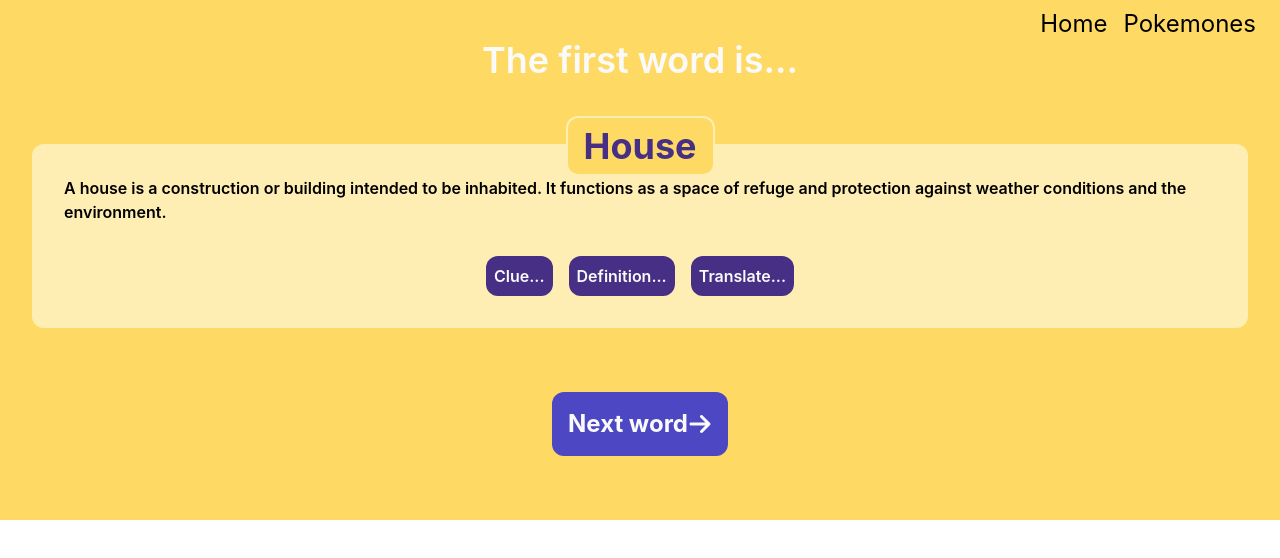
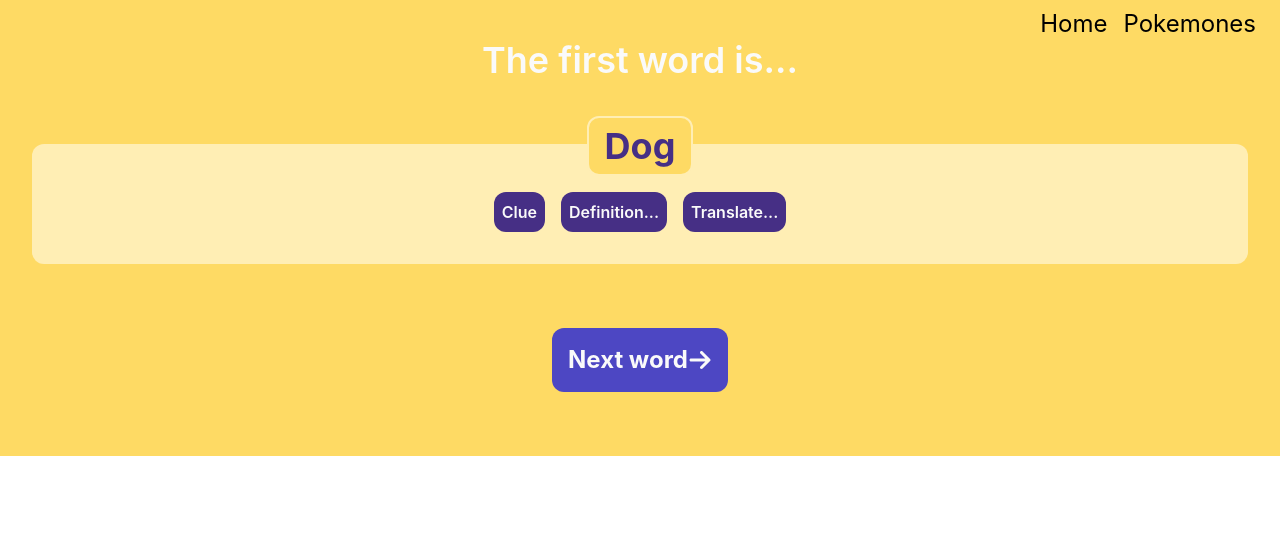
Before and after one commit to Agustin-0/InglishCards, a React (Vite) app: page /LoginPage/Levels/WordsPage in a window 1280 px wide. Shown: the top 558 px of the page. Built offline with nearby package versions, Linux system fonts and the light colour scheme.

Commit message:
funcionalidad de Cards.jsx  anda, hay que refacotirzar

```diff
--- a/src/algoritmoKnuth.js
+++ b/src/algoritmoKnuth.js
@@ -1,13 +1,15 @@
-function mezclar(array){
+
+export default function mezclar(array){
     //Recorre el array de atras hacia adelante
     for (let i = array.length -1; i>0; i--) {
         let j = Math.floor(Math.random() * (i+1));
         [array[i], array[j]] = [array[j], array[i]]
     }
-    console.log(array)
+    return array
+    console.log("se mezclaron")
 }
 
-mezclar([1,2,3,4,5])
+
 
 /*
 En JavaScript, Math es un objeto global incorporado que proporciona constantes y métodos estáticos para realizar operaciones matemáticas. No se necesita instanciar; se llama directamente escribiendo Math.método().
--- /dev/null
+++ b/src/components/pages/ErrorPage.jsx
@@ -0,0 +1,12 @@
+export default function ErrorPage() {
+  return (
+    <div className="h-screen bg-secondary-500 flex justify-center p-16">
+      <h1 className="text-xl md:text-3xl font-semibold text-primary-200">
+        Oops!
+        </h1>
+      <p className="text-lg md:text-3xl font-semibold text-primary-200">
+        Algo salió mal.
+      </p>
+    </div>
+  )
+}
--- a/src/components/ui/Cards.jsx
+++ b/src/components/ui/Cards.jsx
@@ -1,48 +1,84 @@
+import { useEffect, useState } from "react";
 import ButtonCard from "./ButtonCard"
 import { FaArrowRight } from "react-icons/fa6";
+import mezclar from "../../algoritmoKnuth"
+import { words } from "../../data"
+import NotFoundPage from "../pages/NotFoundPage";
 
 export default function Cards(){
-    const words = [
-        {
-            "id": 1,
-            "name": "House",
-            "nameTranslate": "casa",
-            "definition": "A house is a construction or building intended to be inhabited. It functions as a space of refuge and protection against weather conditions and the environment.",
-            "definitionTranslate": "Una casa es una construcción o edificio destinado a ser habitado. Funciona como un espacio de refugio y protección frente a las condiciones climáticas y el entorno.",
-            "clue": "Where does Michael Jackson live?",
-            "clueTranslate": "Donde vive michael jackson?"
-        },
-    ]
+    /*Este componente empieza como un estado inicial "dataMezclada" de [],
+    para llenarlo  se llama con un useEffect al algoritmo knuth, la primera vez.
+    se setea el resultado en "dataMezclada" y por ultimo se pasa a una card
+    y es renderizada */
+    const [dataMezclada, setDataMezclada] = useState([])
+    const [indice, setIndice] = useState(0)
+    const [showInglish, setShowInglish] = useState(true)
+    const currentWord = dataMezclada[indice]
+    const [clue, setClue] = useState(false)
+    const [definition, setDefinition] = useState(false)
+
+    useEffect(() => {
+        setDataMezclada(mezclar(words))
+    },[]) //probemos
+
+    const handleindice = () => {
+        setIndice(indice + 1 )
+    }
+    /*En el primer render react intenta armar el componente siguiendo lo que
+    pusimos que es "dataMezclada[indice].name" el problema es que "indice"
+    es 0 al inicio, por lo para react es undefined y rompe que se debe
+    poner una alternativa que es el if en este caso */
+    if(dataMezclada.length === 0){
+        return <h1>cargando</h1>
+    }
+    /* Este es el famosisimo caso BORDE, si mi array tiene 5 elementos cuado llegue a 5
+    ya va a ser invalido y mostrara esto*/
+    if(indice >= dataMezclada.length){
+        return <NotFoundPage />
+    }
     return(
         <>
             <section className="flex flex-col items-center px-4">
-                {words.map((word) => (
-                    <div key={word.id} className="bg-primary-100 p-8 flex flex-col gap-8 justify-between items-center rounded-xl w-full relative">
+                        <div className="bg-primary-100 p-8 flex flex-col gap-8 justify-between items-center rounded-xl w-full relative">
                             <h2 className="bg-primary-200 rounded-xl text-4xl text-secondary-500
-                        font-bold py-2 px-4 absolute -top-7 border-2 border-primary-100">{word.name}</h2>
-                        <p className="text-base font-semibold">A house is a construction or building intended to be inhabited. It functions as a space of refuge and protection against weather conditions and the environment.</p>
-                        <ul className="flex flex-wrap justify-center gap-4">
+                            font-bold py-2 px-4 absolute -top-7 border-2 border-primary-100">
+                                {showInglish? currentWord.name : currentWord.nameTranslate }
+                                </h2>
+
+                                {!definition? "":<p className="text-base font-semibold text-center">{showInglish? currentWord.definition : currentWord.definitionTranslate }</p> }
+
+                                {!clue? "": <p className="text-base font-semibold text-center">{showInglish?currentWord.clue: currentWord.clueTranslate}</p>}
+
+                            <ul className="flex flex-wrap justify-center gap-4 pt-4">
                                 <li>
-                                <button className="bg-secondary-500 hover:bg-secondary-300 text-base font-semibold text-neutral-50 py-2 px-2 rounded-xl focus:outline-2 focus:outline-offset-2 focus:outline-violet-500 active:bg-violet-700">Clue...</button>
+                                    <button
+                                    onClick={() => setClue(prev => !prev)}
+                                    className="bg-secondary-500 hover:bg-secondary-300 text-base font-semibold text-neutral-50 py-2 px-2 rounded-xl focus:outline-2 focus:outline-offset-2 focus:outline-violet-500 active:bg-violet-700">
+                                        {showInglish? "Clue" : "Pista"}
+                                    </button>
                                 </li>
                                 <li>
-                                <button className="bg-secondary-500 hover:bg-secondary-300 text-base font-semibold text-neutral-50 py-2 px-2 rounded-xl focus:outline-2 focus:outline-offset-2 focus:outline-violet-500 active:bg-violet-700">Definition...</button>
+                                    <button
+                                    onClick={() => setDefinition(prev => !prev)}
+                                    className="bg-secondary-500 hover:bg-secondary-300 text-base font-semibold text-neutral-50 py-2 px-2 rounded-xl focus:outline-2 focus:outline-offset-2 focus:outline-violet-500 active:bg-violet-700">
+                                        {showInglish? "Definition..." : "Definicion"}
+                                    </button>
                                 </li>
                                 <li>
-                                <button className="bg-secondary-500 hover:bg-secondary-300 text-base font-semibold text-neutral-50 py-2 px-2 rounded-xl focus:outline-2 focus:outline-offset-2 focus:outline-violet-500 active:bg-violet-700">Translate...</button>
+                                    <button className="bg-secondary-500 hover:bg-secondary-300 text-base font-semibold text-neutral-50 py-2 px-2 rounded-xl focus:outline-2 focus:outline-offset-2 focus:outline-violet-500 active:bg-violet-700" onClick={() => setShowInglish(!showInglish)}>
+                                        {showInglish? "Translate..." : "Traduccion"}
+                                    </button>
                                 </li>
                             </ul>
                         </div>
-                ))}
 
-                <button className="bg-secondary-400 flex items-center p-4 rounded-xl
+                    <button onClick={handleindice} className="bg-secondary-400 flex items-center p-4 rounded-xl
                                         text-neutral-50 text-2xl font-bold min-w-32 mt-16
                                         hover:bg-secondary-300 focus:outline-2 focus:outline-offset-2 focus:outline-violet-500 active:bg-violet-700">
-                    Next word
+                        {showInglish? "Next word": "siguiente palabra"}
                         <FaArrowRight />
                     </button>
                 </section>
-
         </>
     )
 }
--- /dev/null
+++ b/src/data.js
@@ -0,0 +1,47 @@
+export const words = [
+    {
+        "id": 1,
+        "name": "House",
+        "nameTranslate": "casa",
+        "definition": "A house is a construction or building intended to be inhabited. It functions as a space of refuge and protection against weather conditions and the environment.",
+        "definitionTranslate": "Una casa es una construcción o edificio destinado a ser habitado. Funciona como un espacio de refugio y protección frente a las condiciones climáticas y el entorno.",
+        "clue": "Where does Michael Jackson live?",
+        "clueTranslate": "¿Dónde vive Michael Jackson?"
+    },
+    {
+        "id": 2,
+        "name": "Book",
+        "nameTranslate": "libro",
+        "definition": "A book is a set of written or printed pages bound together that contains stories, information, or knowledge.",
+        "definitionTranslate": "Un libro es un conjunto de páginas escritas o impresas unidas que contienen historias, información o conocimiento.",
+        "clue": "You read this in school or before sleeping.",
+        "clueTranslate": "Lees esto en la escuela o antes de dormir."
+    },
+    {
+        "id": 3,
+        "name": "Car",
+        "nameTranslate": "auto",
+        "definition": "A car is a motor vehicle used for transportation on roads, usually designed to carry a small number of passengers.",
+        "definitionTranslate": "Un auto es un vehículo motorizado utilizado para el transporte en caminos, generalmente diseñado para llevar un pequeño número de pasajeros.",
+        "clue": "People drive this to go to work.",
+        "clueTranslate": "La gente maneja esto para ir al trabajo."
+    },
+    {
+        "id": 4,
+        "name": "Dog",
+        "nameTranslate": "perro",
+        "definition": "A dog is a domesticated animal commonly kept as a pet, known for loyalty and companionship.",
+        "definitionTranslate": "Un perro es un animal domesticado comúnmente tenido como mascota, conocido por su lealtad y compañía.",
+        "clue": "This animal says 'woof'.",
+        "clueTranslate": "Este animal dice 'guau'."
+    },
+    {
+        "id": 5,
+        "name": "Computer",
+        "nameTranslate": "computadora",
+        "definition": "A computer is an electronic device that processes information and allows users to perform tasks such as browsing, writing, and programming.",
+        "definitionTranslate": "Una computadora es un dispositivo electrónico que procesa información y permite a los usuarios realizar tareas como navegar, escribir y programar.",
+        "clue": "Programmers use this every day.",
+        "clueTranslate": "Los programadores usan esto todos los días."
+    }
+]
--- a/src/main.jsx
+++ b/src/main.jsx
@@ -10,11 +10,13 @@ import Level from './components/pages/Levels.jsx'
 import NotFoundPage from './components/pages/NotFoundPage.jsx'
 import WordsPage from './components/pages/WordsPage.jsx'
 import LoginRegisterPage from './components/pages/LoginRegisterPage.jsx'
+import ErrorPage from './components/pages/ErrorPage.jsx'
 
 const router = createBrowserRouter ([
   {
     path: "/",
     element: <App />,
+    errorElement: <ErrorPage />,
     children:[
       {
         index:true,
@@ -43,5 +45,5 @@ const router = createBrowserRouter ([
 createRoot(document.getElementById('root')).render(
   <StrictMode>
     <RouterProvider router={router} />
-  </StrictMode>,
+  </StrictMode>
 )
```
Lines whose indentation alone changed are shown as unchanged.
